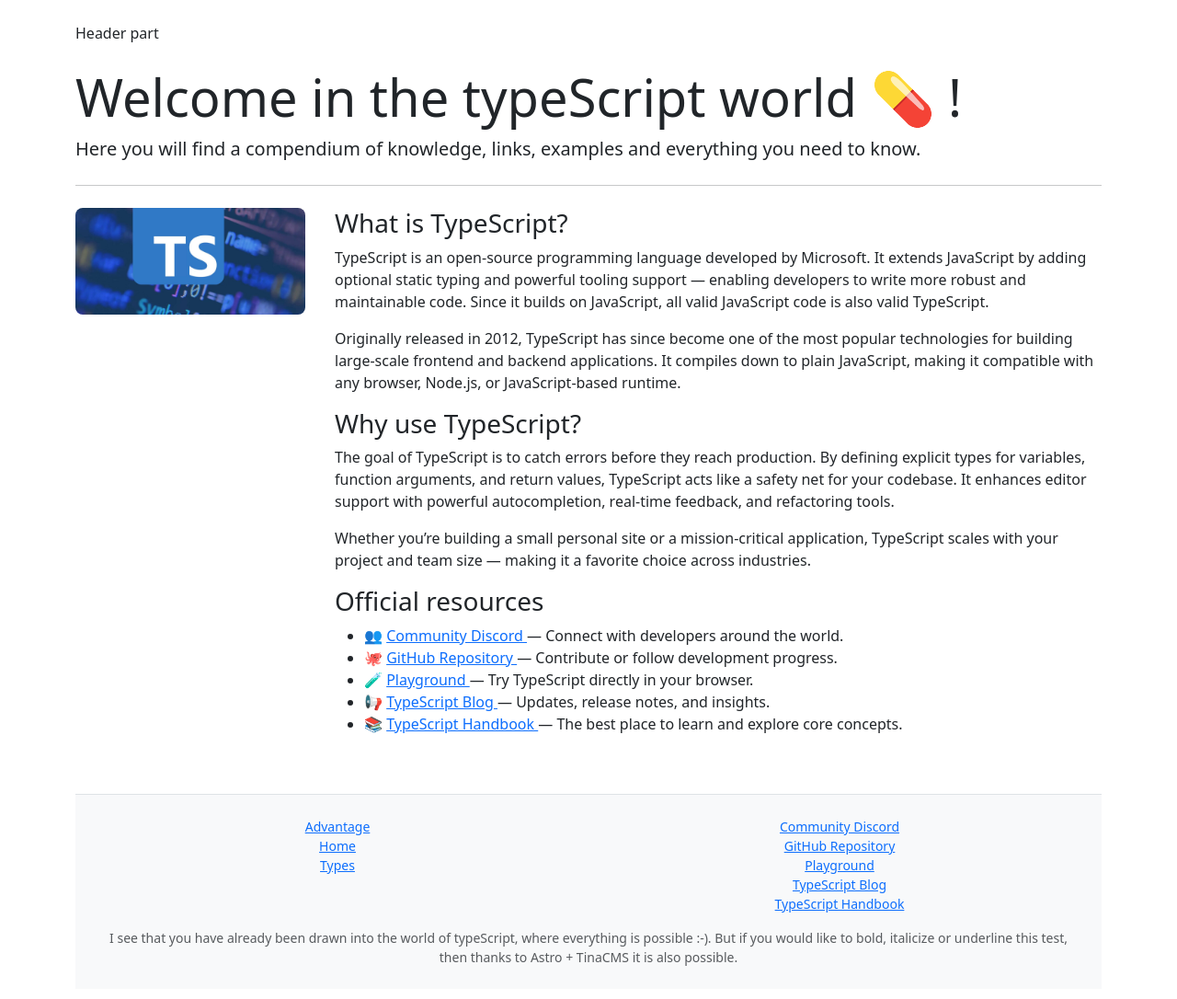
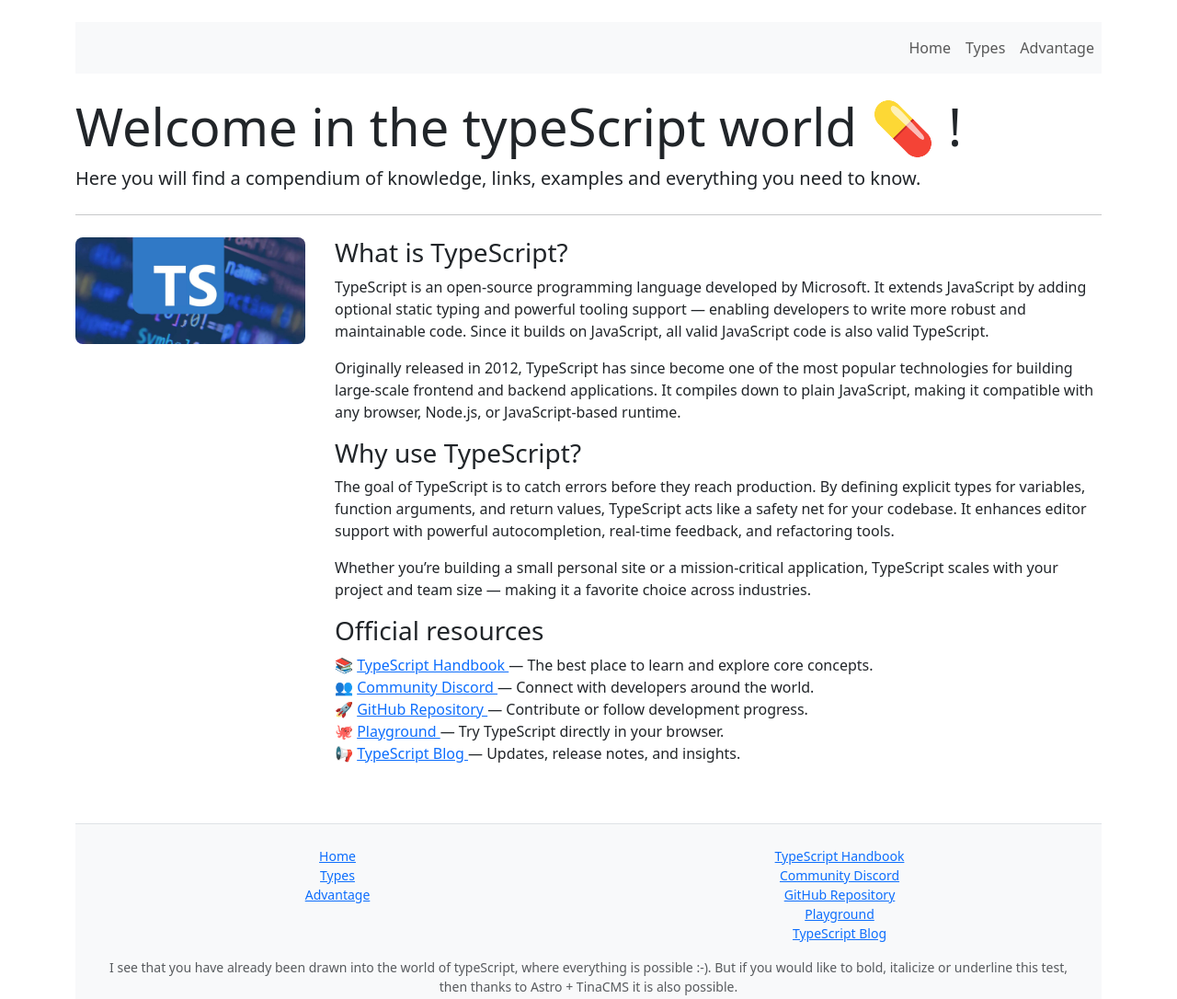
Before and after one commit to EwaMakowska/wongapl-rekrutacja-web-254455, an Astro site: page / in a window 1280 px wide. Shown: the whole page at 92% size. Built offline with nearby package versions, Linux system fonts and the light colour scheme; Astro itself is replaced by a stand-in of ours.

Commit message:
feat: Add main menu and implement custom sorting for navigation links This commit introduces the main navigation menu and adds a sorting mechanism for internal-links and external-links collections to ensure a consistent order. Create MainMenu.astro component: A new component has been created to display the primary site navigation. It fetches internal-links and sorts them according to a predefined priority list (home, types, advantages). Integrate MainMenu into Layout.astro: The MainMenu.astro component has been added to the main Layout.astro, making it visible across all pages. Implement Link Sorting: Custom sorting logic has been applied to the astro:content collections for both internal and external links. This ensures that links in the main menu, on the homepage, and in the footer are always displayed in a predictable and desired order.

```diff
--- a/src/components/Footer.astro
+++ b/src/components/Footer.astro
@@ -1,9 +1,21 @@
 ---
 import { getCollection, getEntry } from 'astro:content';
 
-const internalLinks = await getCollection('internal-links');
-const externalLinks = await getCollection('external-links');
-const allLinks = [...internalLinks, ...externalLinks];
+const priorityInternalLinks = ["home", "types", "advantages"]
+const internalLinks = (await getCollection('internal-links')).sort((a, b) => {
+  const aIndex = priorityInternalLinks.indexOf(a.id);
+  const bIndex = priorityInternalLinks.indexOf(b.id);
+  if (aIndex === -1 && bIndex === -1) return 0;
+  if (aIndex === -1) return 1;
+  if (bIndex === -1) return -1;
+  return aIndex - bIndex;
+});
+
+const externalLinks = (await getCollection('external-links')).sort((a, b) => {
+  if (a.id === 'typeScriptHandbook') return -1;
+  if (b.id === 'typeScriptHandbook') return 1;
+  return 0;
+});
 const footer = await getEntry('globals', 'footer');
 ---
 
--- /dev/null
+++ b/src/components/MainMenu.astro
@@ -0,0 +1,23 @@
+---
+import { getCollection } from 'astro:content';
+
+const priorityInternalLinks = ["home", "types", "advantages"]
+const internalLinks = (await getCollection('internal-links')).sort((a, b) => {
+  const aIndex = priorityInternalLinks.indexOf(a.id);
+  const bIndex = priorityInternalLinks.indexOf(b.id);
+  if (aIndex === -1 && bIndex === -1) return 0;
+  if (aIndex === -1) return 1;
+  if (bIndex === -1) return -1;
+  return aIndex - bIndex;
+});
+---
+
+<nav class="navbar navbar-expand-lg navbar-light bg-light d-flex justify-content-end align-items-center">
+    <ul class="navbar-nav">
+        {internalLinks.map(({ data }) => (
+            <li class="nav-item">
+                <a class="nav-link" href={data.url}>{data.label}</a>
+            </li>
+        ))}
+    </ul>
+</nav>
--- a/src/content/external-links/githubRepository.json
+++ b/src/content/external-links/githubRepository.json
@@ -1,7 +1,7 @@
 {
     "label": "GitHub Repository",
     "url": "https://github.com/microsoft/TypeScript",
-    "icon": "🐙",
+    "icon": "🚀",
     "description": "Contribute or follow development progress.",
     "external": true
   }
--- a/src/content/external-links/playground.json
+++ b/src/content/external-links/playground.json
@@ -1,7 +1,7 @@
 {
     "label": "Playground",
     "url": "https://www.typescriptlang.org/play",
-    "icon": "🧪",
+    "icon": "🐙",
     "description": "Try TypeScript directly in your browser.",
     "external": true
   }
--- a/src/layouts/Layout.astro
+++ b/src/layouts/Layout.astro
@@ -1,4 +1,5 @@
 ---
+import MainMenu from '../components/MainMenu.astro';
 import Footer from '../components/Footer.astro';
 ---
 
@@ -14,7 +15,9 @@
 		<title>Typescript Compendium</title>
 	</head>
 	<body class="container">
-	<header class="my-4">Header part</header>
+	<header class="my-4">
+		<MainMenu />
+	</header>
 	<main>
 		<slot />
 	</main>
--- a/src/pages/index.astro
+++ b/src/pages/index.astro
@@ -3,7 +3,12 @@
 import {getCollection, getEntry} from 'astro:content'
 
 //const all = await getCollection('main-page');
-const externalLinks = await getCollection('external-links');
+const externalLinks = (await getCollection('external-links')).sort((a, b) => {
+  // typeScriptHandbook na początek
+  if (a.id === 'typeScriptHandbook') return -1;
+  if (b.id === 'typeScriptHandbook') return 1;
+  return 0;
+});
 const welcome = await getEntry('main-page', 'welcome');
 
 let Content;
@@ -32,15 +37,14 @@
                         <Content/>
                         <section>
                             <h3>Official resources</h3>
-                            <ul>
+                            <ul class="list-unstyled">
                                 {externalLinks.map(({data}) => (
                                         <li>
 											<span>{data.icon}</span>
                                             <a href={data.url} target="_blank" rel="noopener noreferrer">
                                                 {data.label}
                                             </a>
-                                            {data.description &&
-                                                    <> — {data.description}</>}
+                                            {data.description && <> — {data.description}</>}
                                         </li>
                                 ))}
                             </ul>
```
Also changed, not shown: README.md.
